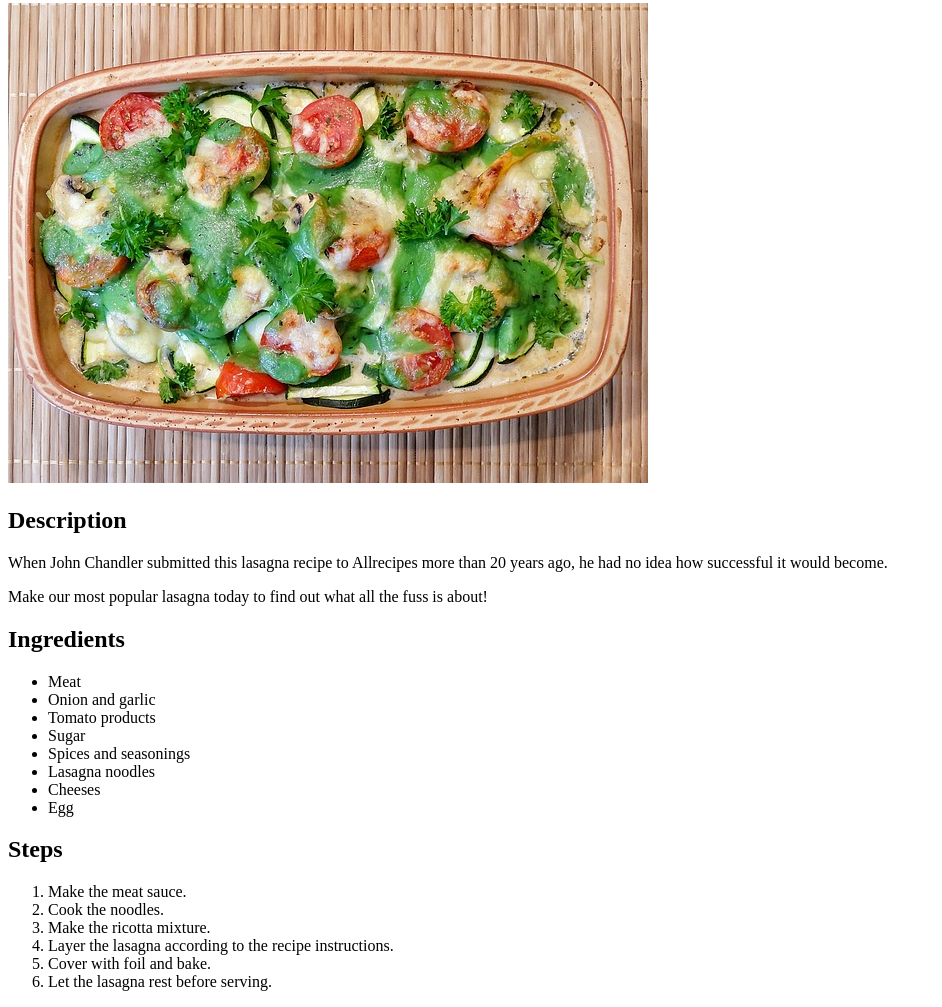
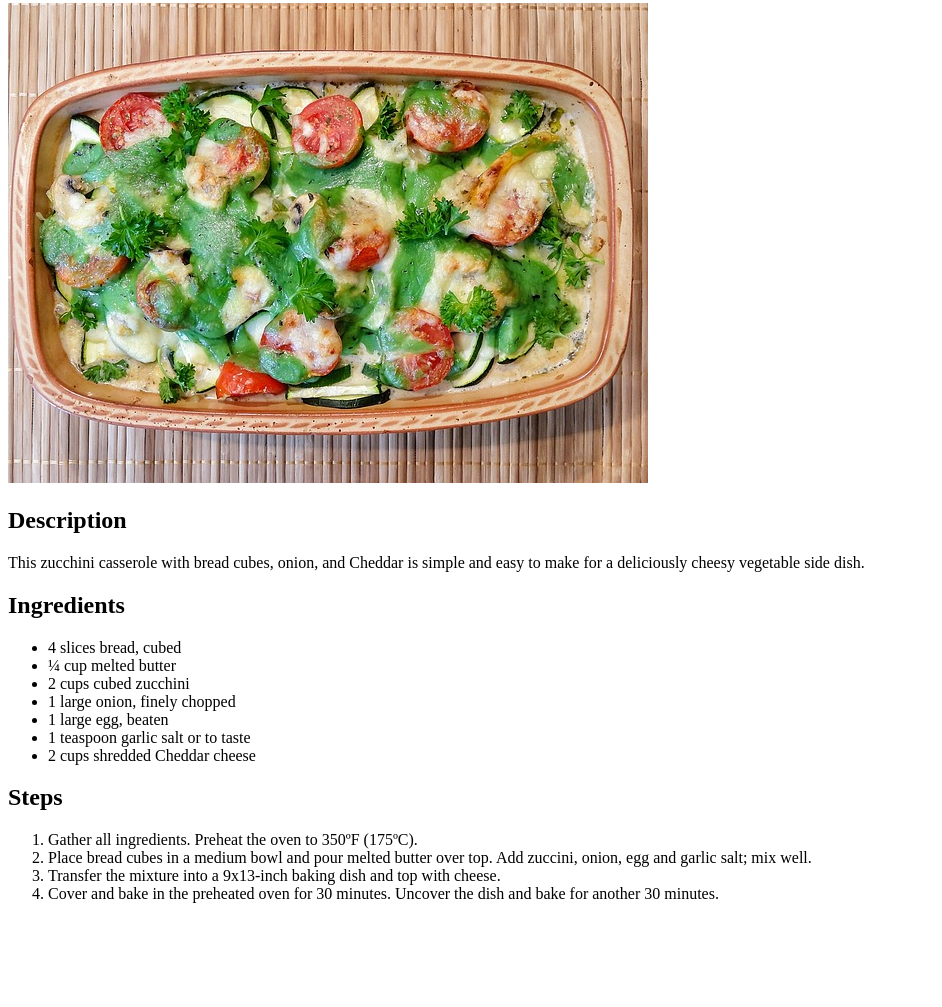
Before and after one commit to alvaroaguileraweb/odin-recipes, a plain HTML site: page recipes/zucchini-casserole.html in a window 1280 px wide. Shown: the part 103-1110 px from the top of the page, without its empty margins (0-942 px from the left). After the commit the page ends 1022 px from the top, so only its background shows below. Drawn offline with Linux system fonts and the light colour scheme.

Commit message:
Finished the zucchini recipe
Zucchini recipe was incomplete. Added ingredients and steps.

```diff
--- a/recipes/zucchini-casserole.html
+++ b/recipes/zucchini-casserole.html
@@ -12,29 +12,25 @@
     <img src="../resources/casserole-2770351_640.jpg" alt="A cheesy zucchini casserole">
 
     <h2>Description</h2>
-    <p>When John Chandler submitted this lasagna recipe to Allrecipes more than 20 years ago, he had no idea how successful it would become.</p>
-    <p>Make our most popular lasagna today to find out what all the fuss is about!</p>
+    <p>This zucchini casserole with bread cubes, onion, and Cheddar is simple and easy to make for a deliciously cheesy vegetable side dish.</p>
 
     <h2>Ingredients</h2>
     <ul>
-        <li>Meat</li>
-        <li>Onion and garlic</li>
-        <li>Tomato products</li>
-        <li>Sugar</li>
-        <li>Spices and seasonings</li>
-        <li>Lasagna noodles</li>
-        <li>Cheeses</li>
-        <li>Egg</li>
+        <li>4 slices bread, cubed</li>
+        <li>¼ cup melted butter</li>
+        <li>2 cups cubed zucchini</li>
+        <li>1 large onion, finely chopped</li>
+        <li>1 large egg, beaten</li>
+        <li>1 teaspoon garlic salt or to taste</li>
+        <li>2 cups shredded Cheddar cheese</li>
     </ul>
 
     <h2>Steps</h2>
     <ol>
-        <li>Make the meat sauce.</li>
-        <li>Cook the noodles.</li>
-        <li>Make the ricotta mixture.</li>
-        <li>Layer the lasagna according to the recipe instructions.</li>
-        <li>Cover with foil and bake.</li>
-        <li>Let the lasagna rest before serving.</li>
+        <li>Gather all ingredients. Preheat the oven to 350ºF (175ºC).</li>
+        <li>Place bread cubes in a medium bowl and pour melted butter over top. Add zuccini, onion, egg and garlic salt; mix well.</li>
+        <li>Transfer the mixture into a 9x13-inch baking dish and top with cheese.</li>
+        <li>Cover and bake in the preheated oven for 30 minutes. Uncover the dish and bake for another 30 minutes.</li>
     </ol>
 </body>
 </html>
```
